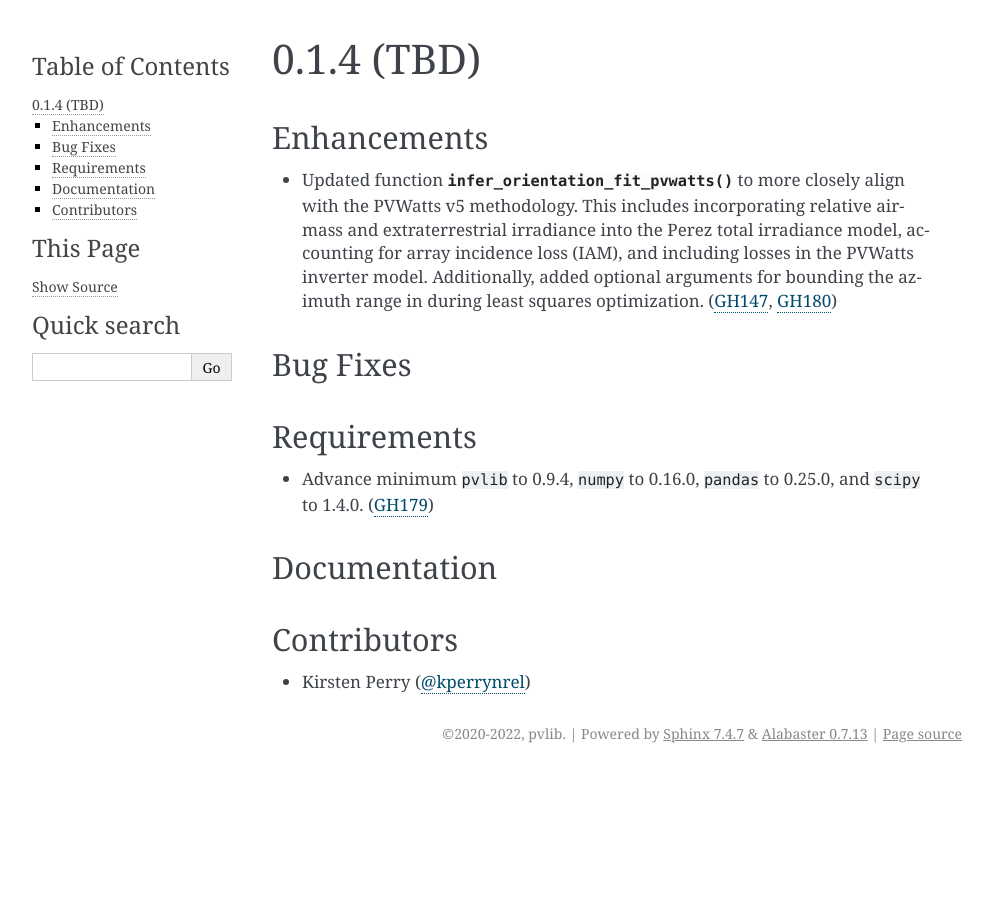
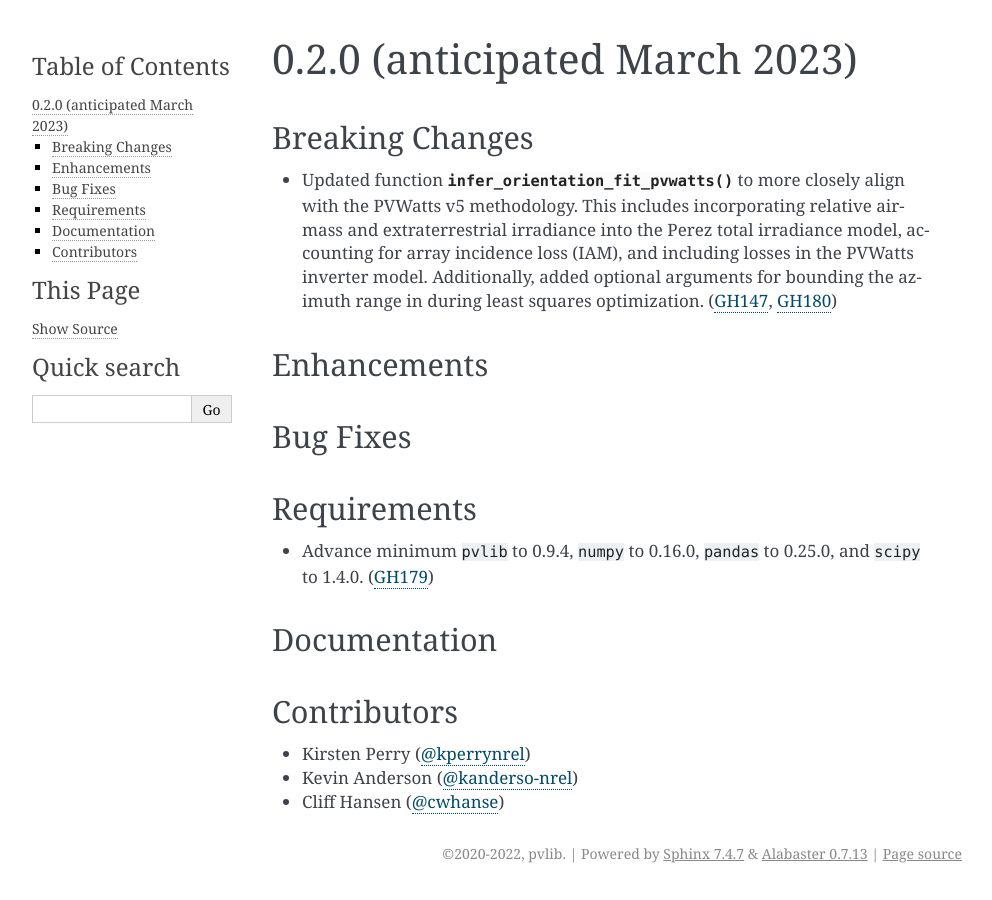
Before and after one commit to pvlib/pvanalytics, a Sphinx documentation site: the page built from docs/whatsnew/0.2.0.rst, in a window 1280 px wide. Shown: the whole page, without its empty margins (148-1140 px from the left). Built offline with Sphinx 7.4.7, drawn with Linux system fonts in a browser that asks for light colours; pages that are not in the unit, such as notebooks, are missing from menus.

Commit message:
move whatsnew to 0.2.0, cleanup

```diff
--- a/docs/whatsnew/0.1.4.rst
+++ b/docs/whatsnew/0.2.0.rst
@@ -1,16 +1,20 @@
-.. _whatsnew_014:
+.. _whatsnew_020:
 
-0.1.4 (TBD)
--------------------------
+0.2.0 (anticipated March 2023)
+------------------------------
 
-Enhancements
-~~~~~~~~~~~~
+Breaking Changes
+~~~~~~~~~~~~~~~~
 * Updated function :py:func:`~pvanalytics.system.infer_orientation_fit_pvwatts`
   to more closely align with the PVWatts v5 methodology. This includes incorporating
   relative airmass and extraterrestrial irradiance into the Perez total irradiance model,
   accounting for array incidence loss (IAM), and including losses in the PVWatts
   inverter model. Additionally, added optional arguments for bounding the azimuth range in
   during least squares optimization. (:issue:`147`, :pull:`180`)
+
+
+Enhancements
+~~~~~~~~~~~~
 
 
 Bug Fixes
@@ -29,3 +33,5 @@ Documentation
 Contributors
 ~~~~~~~~~~~~
 * Kirsten Perry (:ghuser:`kperrynrel`)
+* Kevin Anderson (:ghuser:`kanderso-nrel`)
+* Cliff Hansen (:ghuser:`cwhanse`)
--- a/docs/whatsnew/index.rst
+++ b/docs/whatsnew/index.rst
@@ -7,7 +7,7 @@ These are the bug-fixes, new features, and improvements for each release.
 .. toctree::
    :maxdepth: 2
 
-   0.1.4
+   0.2.0
    0.1.3
    0.1.2
    0.1.1
```
